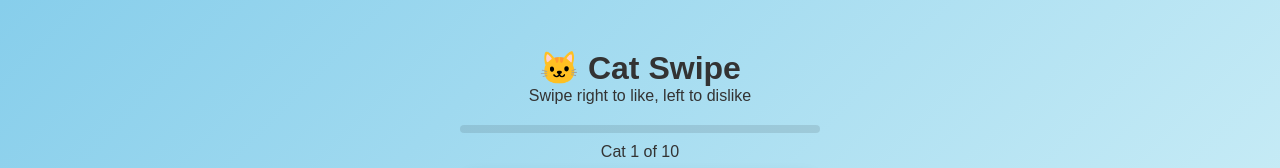
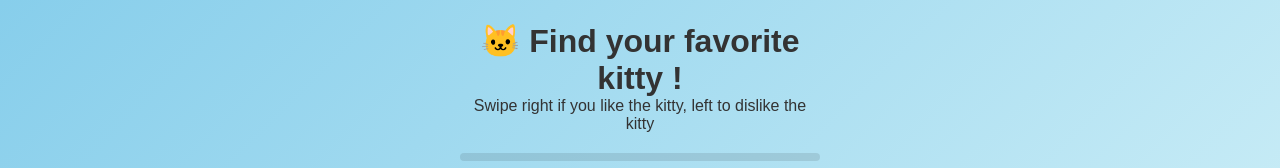
Before and after one commit to Ean010/cat_swiping_001, a plain HTML site: page index.html in a window 1280 px wide. Shown: the top 168 px of the page. Drawn offline with Linux system fonts and the light colour scheme; grey boxes are pictures that could not be loaded.

Commit message:
Update index.html

```diff
--- a/index.html
+++ b/index.html
@@ -32,8 +32,8 @@
 <body>
     <div class="app">
         <div class="header">
-            <h1>🐱 Cat Swipe</h1>
-            <p>Swipe right to like, left to dislike</p>
+            <h1>🐱 Find your favorite kitty !</h1>
+            <p>Swipe right if you like the kitty, left to dislike the kitty</p>
         </div>
         <div class="progress"><div class="progress-bar" id="progress"></div></div>
         <div class="counter" id="counter">Cat 1 of 10</div>
```
